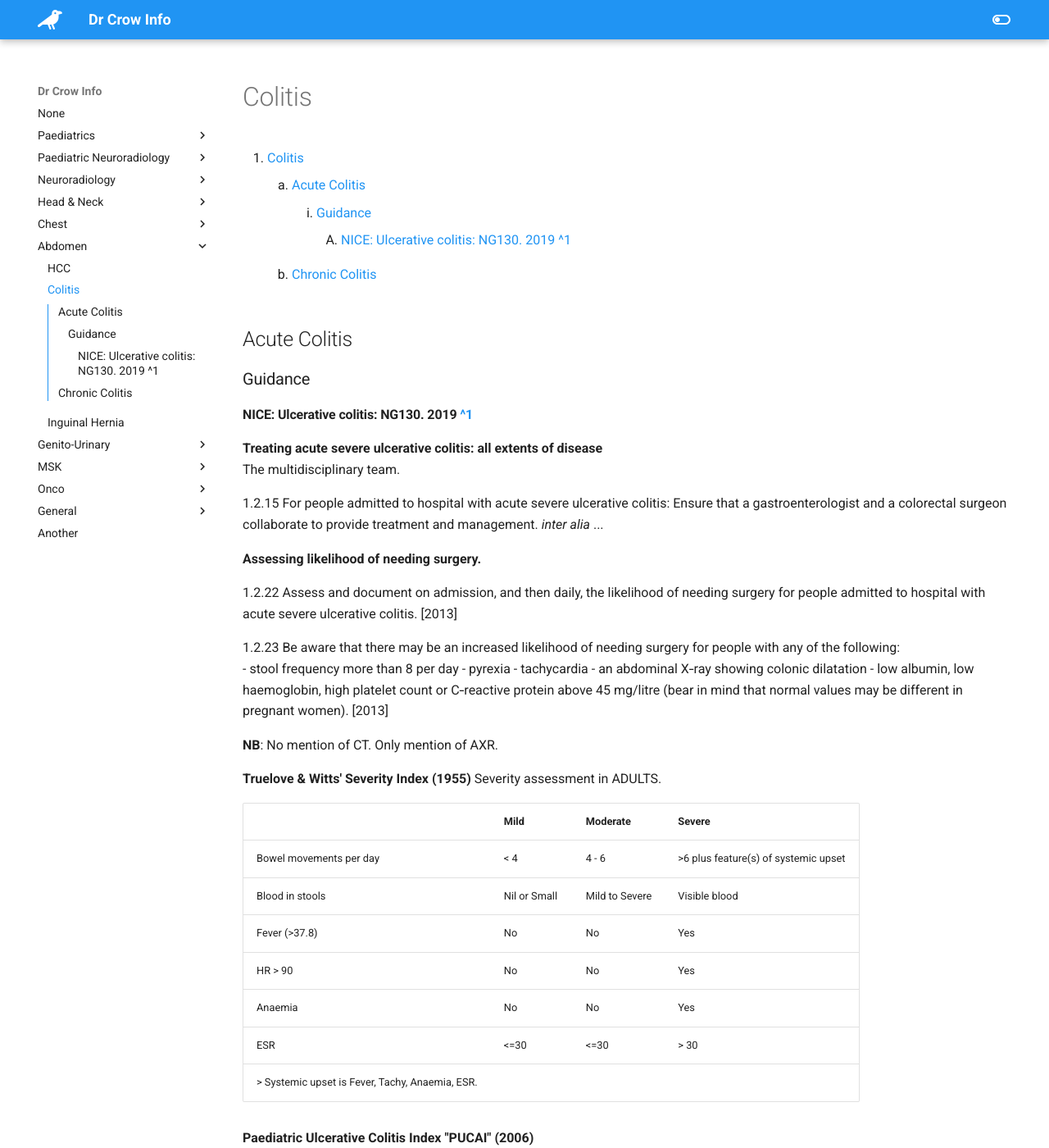
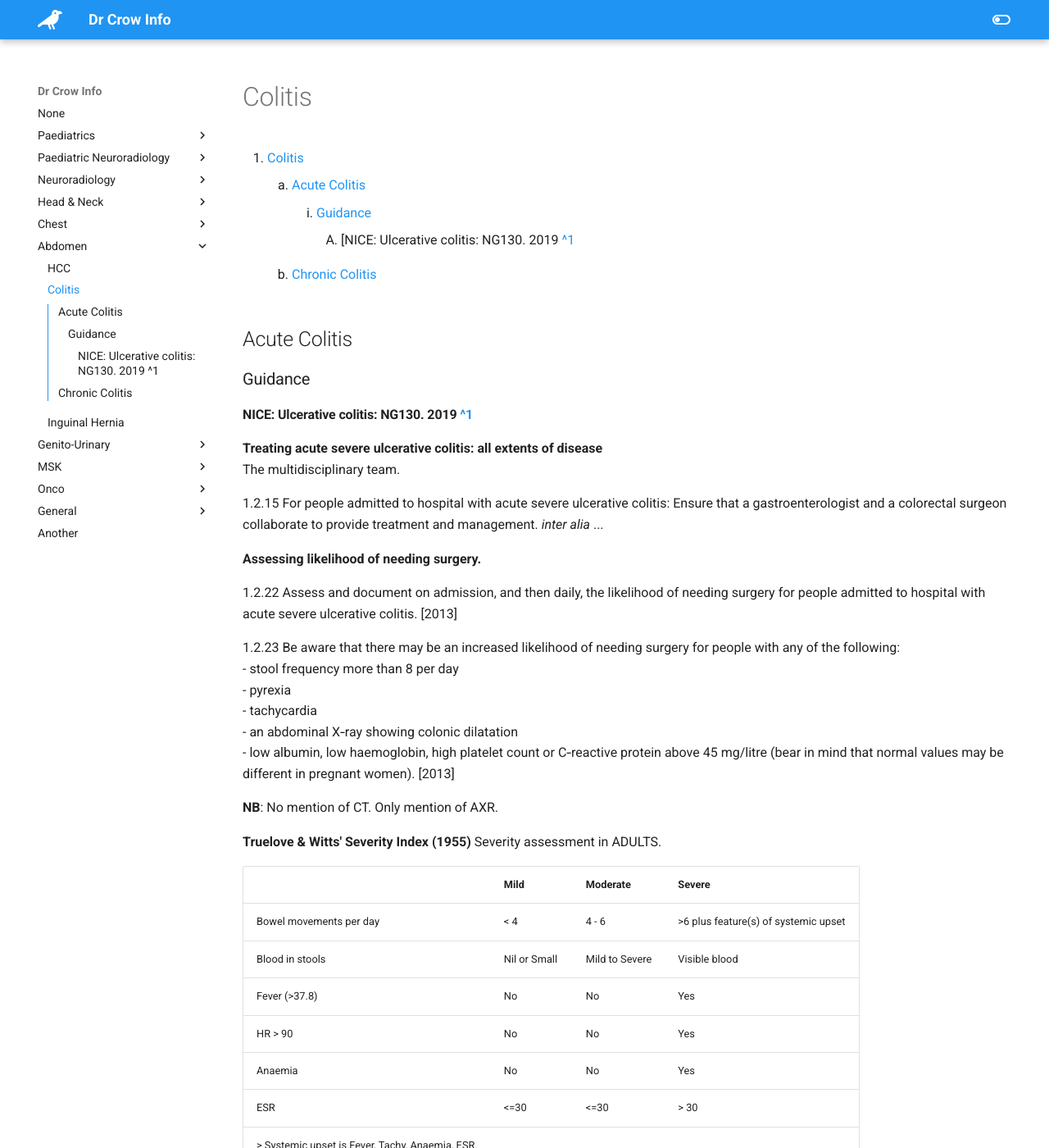
Before and after one commit to TheDrCrow/DrCrowInfo, an MkDocs documentation site: the page built from docs/abdominal/git_colitis.md, in a window 1280 px wide and 1400 px high. Shown: the whole window at 82% size. Built offline with MkDocs 1.6.1 and Material for MkDocs 9.7.7, drawn with Linux system fonts in a browser that asks for light colours.

```diff
--- a/docs/abdominal/git_colitis.md
+++ b/docs/abdominal/git_colitis.md
@@ -3,7 +3,7 @@
 1. [Colitis](#colitis)
 	1. [Acute Colitis](#acute-colitis)
 		1. [Guidance](#guidance)
-			1. [NICE: Ulcerative colitis: NG130. 2019 [^1]](#nice-ulcerative-colitis-ng130-2019-1)
+			1. [NICE: Ulcerative colitis: NG130. 2019 [^1](#nice-ulcerative-colitis-ng130-2019-1)
 	2. [Chronic Colitis](#chronic-colitis)
 
 ## Acute Colitis
```
